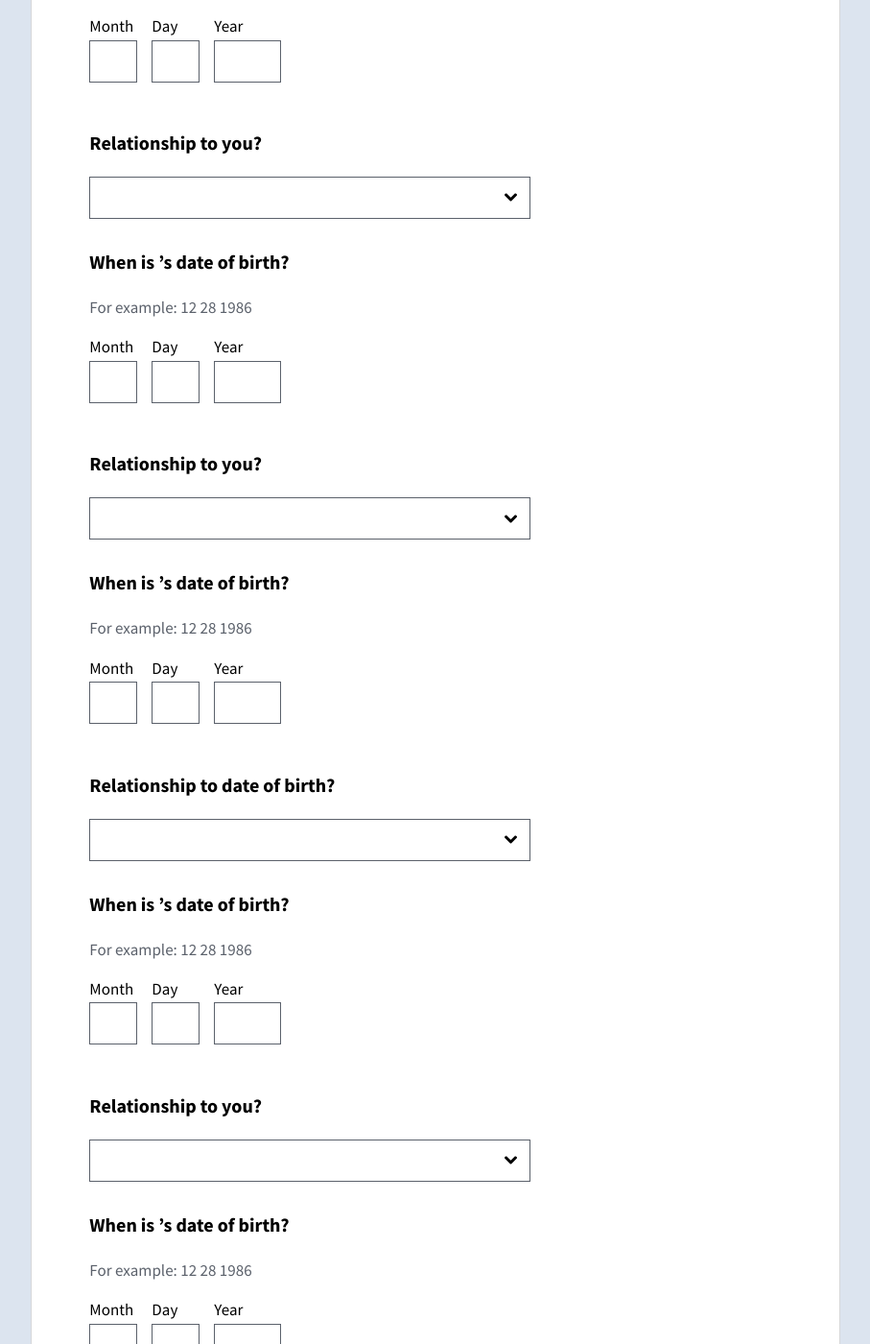
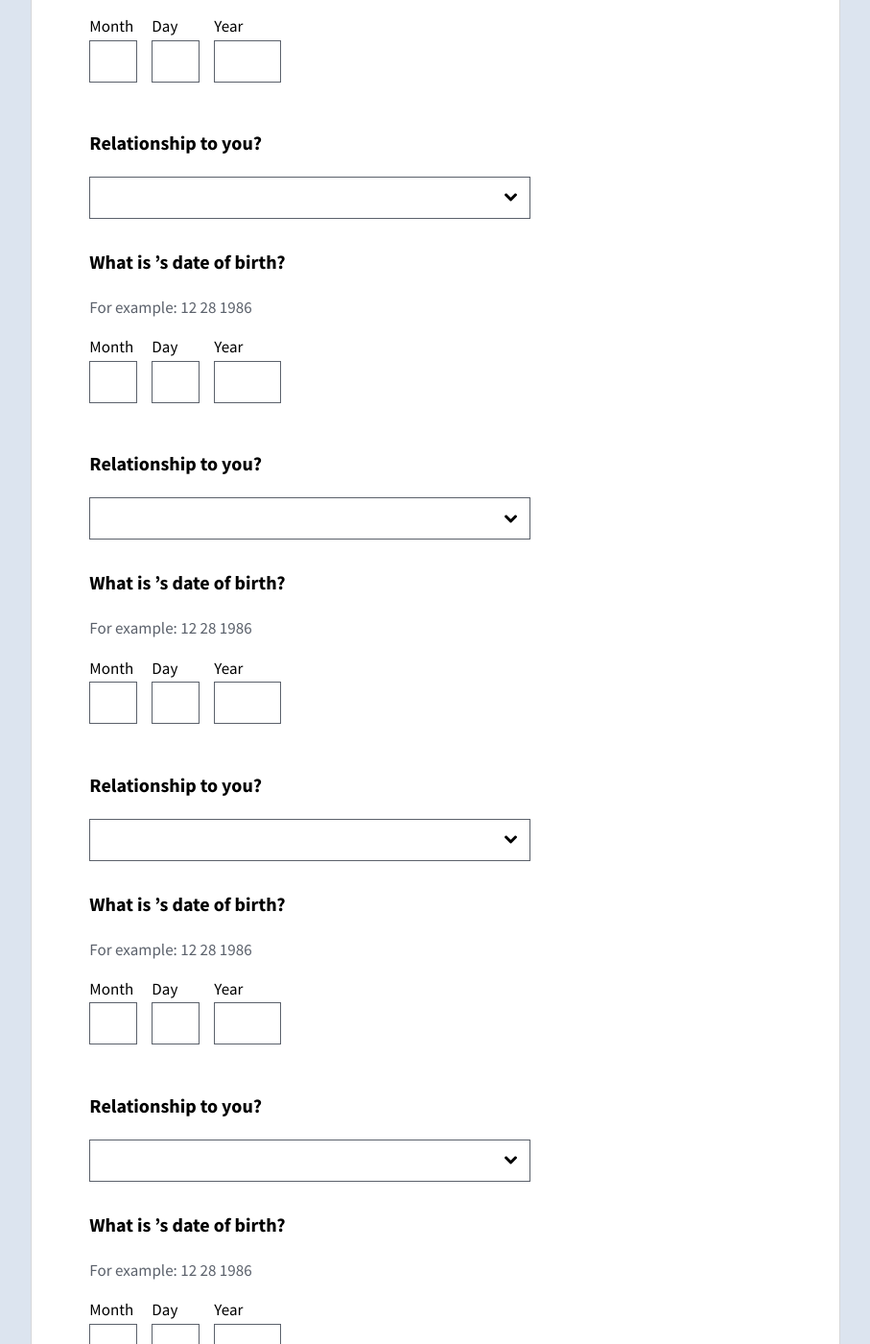
Before and after one commit to usds/benefits-enrollment-prototype, a Jekyll site: the page built from 03-basic-family/household-people-details.html, in a window 1280 px wide and 1400 px high, scrolled down 943 px. Shown: the whole window at 96% size, without its empty margins (186-1093 px from the left). Built offline with Jekyll 4.4.1, drawn with Linux system fonts in a browser that asks for light colours; some of the changed text lies outside the part shown.

Commit message:
dob question

```diff
--- a/01-basic-info/applicant-dob-sex.html
+++ b/01-basic-info/applicant-dob-sex.html
@@ -5,7 +5,7 @@ title: Hello, <span id="print-applicantFirstName"></span>!
 ---
 
 <div class="prompt">
-	<legend class="prompt__primary-text">When is date of birth?</legend>
+	<legend class="prompt__primary-text">What is date of birth?</legend>
 	<p class="prompt__secondary-text" id="dobHint">For example: 12 28 1986</p>
 </div>
 <div class="response" >
--- a/03-basic-family/household-people-details.html
+++ b/03-basic-family/household-people-details.html
@@ -23,7 +23,7 @@ button_text: Continue
 		</select>
 	</div>
 	<div class="prompt">
-		<legend class="prompt__primary-text">When is <span class="print-householdMemberName1"></span>’s date of birth?</legend>
+		<legend class="prompt__primary-text">What is <span class="print-householdMemberName1"></span>’s date of birth?</legend>
 		<p class="prompt__secondary-text" id="dobHint">For example: 12 28 1986</p>
 	</div>
 	<div class="response" >
@@ -62,7 +62,7 @@ button_text: Continue
 		</select>
 	</div>
 	<div class="prompt">
-		<legend class="prompt__primary-text">When is <span class="print-householdMemberName2"></span>’s date of birth?</legend>
+		<legend class="prompt__primary-text">What is <span class="print-householdMemberName2"></span>’s date of birth?</legend>
 		<p class="prompt__secondary-text" id="dobHint">For example: 12 28 1986</p>
 	</div>
 	<div class="response" >
@@ -101,7 +101,7 @@ button_text: Continue
 		</select>
 	</div>
 	<div class="prompt">
-		<legend class="prompt__primary-text">When is <span class="print-householdMemberName3"></span>’s date of birth?</legend>
+		<legend class="prompt__primary-text">What is <span class="print-householdMemberName3"></span>’s date of birth?</legend>
 		<p class="prompt__secondary-text" id="dobHint">For example: 12 28 1986</p>
 	</div>
 	<div class="response" >
@@ -140,7 +140,7 @@ button_text: Continue
 		</select>
 	</div>
 	<div class="prompt">
-		<legend class="prompt__primary-text">When is <span class="print-householdMemberName4"></span>’s date of birth?</legend>
+		<legend class="prompt__primary-text">What is <span class="print-householdMemberName4"></span>’s date of birth?</legend>
 		<p class="prompt__secondary-text" id="dobHint">For example: 12 28 1986</p>
 	</div>
 	<div class="response" >
@@ -164,7 +164,7 @@ button_text: Continue
 <div id="person-5">
 	<h2><span class="print-householdMemberName5"></span></h2>
 	<div class="prompt">
-		<p class="prompt__primary-text"><label for="householdMemberName5Relationship">Relationship to date of birth?</label></p>
+		<p class="prompt__primary-text"><label for="householdMemberName5Relationship">Relationship to you?</label></p>
 	</div>
 	<div class="response">
 		<select name="householdMemberName5Relationship" id="">
@@ -179,7 +179,7 @@ button_text: Continue
 		</select>
 	</div>
 	<div class="prompt">
-		<legend class="prompt__primary-text">When is <span class="print-householdMemberName5"></span>’s date of birth?</legend>
+		<legend class="prompt__primary-text">What is <span class="print-householdMemberName5"></span>’s date of birth?</legend>
 		<p class="prompt__secondary-text" id="dobHint">For example: 12 28 1986</p>
 	</div>
 	<div class="response" >
@@ -218,7 +218,7 @@ button_text: Continue
 		</select>
 	</div>
 	<div class="prompt">
-		<legend class="prompt__primary-text">When is <span class="print-householdMemberName6"></span>’s date of birth?</legend>
+		<legend class="prompt__primary-text">What is <span class="print-householdMemberName6"></span>’s date of birth?</legend>
 		<p class="prompt__secondary-text" id="dobHint">For example: 12 28 1986</p>
 	</div>
 	<div class="response" >
```
